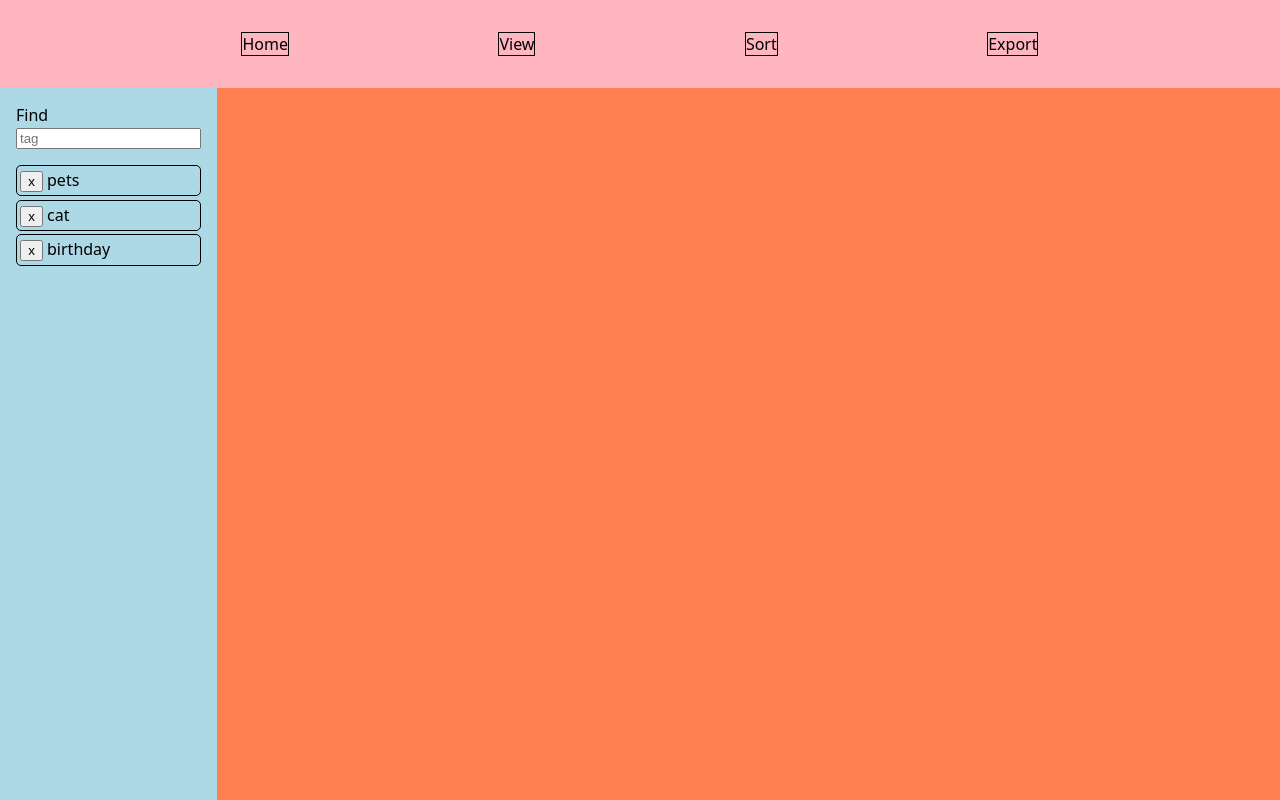
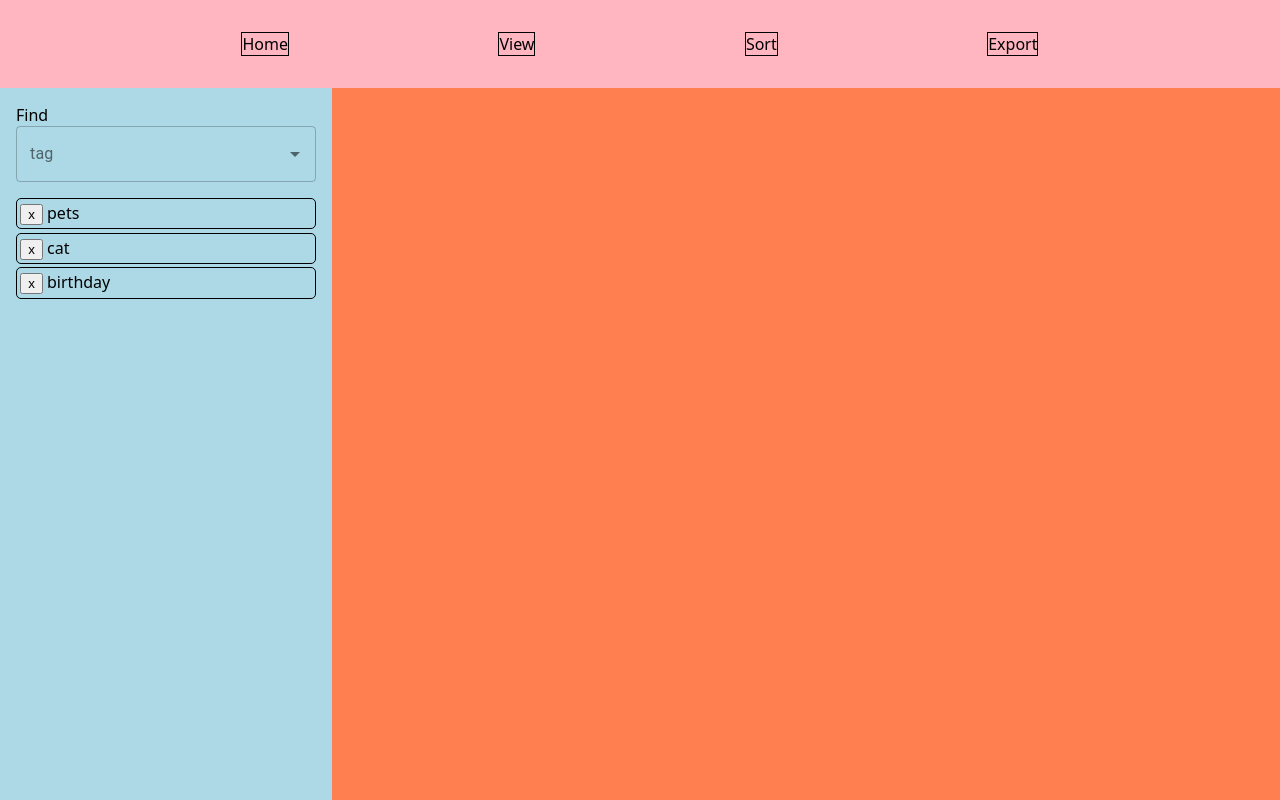
Before and after one commit to SlimTim10/taggable, a React (Create React App) app in the folder frontend/: page / in a window 1280 px wide. Built offline with nearby package versions, Linux system fonts and the light colour scheme; no server answers.

Commit message:
Can add tags to filter files

```diff
--- a/frontend/package.json
+++ b/frontend/package.json
@@ -3,6 +3,8 @@
   "version": "0.1.0",
   "private": true,
   "dependencies": {
+    "@material-ui/core": "^4.11.0",
+    "@material-ui/lab": "^4.0.0-alpha.56",
     "@testing-library/jest-dom": "^5.11.4",
     "@testing-library/react": "^11.1.0",
     "@testing-library/user-event": "^12.1.10",
--- a/frontend/src/App.js
+++ b/frontend/src/App.js
@@ -13,31 +13,22 @@ const empty = xs => xs.length === 0
 
 const App = () => {
   const [files, setFiles] = useState([])
-  const [selectionTags, setSelectionTags] = useState([])
   // const [findTags, setFindTags] = useState([])
   const [findTags, setFindTags] = useState([
     {tagID: 1, tagText: 'pets'},
     {tagID: 2, tagText: 'cat'},
     {tagID: 3, tagText: 'birthday'},
   ])
-  const [tagInput, setTagInput] = useState('')
 
-  useEffect(() => {
-    const fetchTags = async () => {
-      try {
-        const url =
-              empty(tagInput) ? `/tags`
-              : `/tags?match=${tagInput}`
-        const res = await axios.get(url)
-        if (Array.isArray(res.data)) setSelectionTags(res.data)
-      } catch (e) {
-        console.error('Could not fetch tags')
-        console.error(e)
-      }
+  const removeTag = tag => {
+    setFindTags(fts => fts.filter(ft => ft.tagID !== tag.tagID))
+  }
+
+  const addTag = tag => {
+    if (!findTags.map(t => t.tagID).includes(tag.tagID)) {
+      setFindTags(fts => [...fts, tag])
     }
-
-    fetchTags()
-  }, [tagInput])
+  }
 
   useEffect(() => {
     const fetchFiles = async () => {
@@ -59,7 +50,7 @@ const App = () => {
   return (
     <div className="App">
       <Header />
-      <LeftSidebar {...{findTags, setFindTags, tagInput, setTagInput, selectionTags}} />
+      <LeftSidebar {...{findTags, removeTag, addTag}} />
       <Main {...{files}} />
     </div>
   )
--- a/frontend/src/Components/Find.js
+++ b/frontend/src/Components/Find.js
@@ -1,24 +1,16 @@
-import { useState } from 'react'
+import FindTextField from './FindTextField'
 
-const Find = ({findTags, setFindTags, tagInput, setTagInput, selectionTags}) => {
-  const removeTag = tagID => (e) => {
-    setFindTags(fts => fts.filter(ft => ft.tagID !== tagID))
-  }
-
-  const handleInput = (e) => {
-    setTagInput(e.target.value)
-  }
-
+const Find = ({findTags, removeTag, addTag}) => {
   const makeFindTag = findTag => (
     <li key={findTag.tagID}>
-      <button onClick={removeTag(findTag.tagID)}>x</button> {findTag.tagText}
+      <button onClick={() => removeTag(findTag)}>x</button> {findTag.tagText}
     </li>
   )
 
   return (
     <>
       <div>Find</div>
-      <input onChange={handleInput} placeholder="tag"></input>
+      <FindTextField {...{addTag}}/>
       <ul className="find-tags">
         {findTags.map(makeFindTag)}
       </ul>
--- /dev/null
+++ b/frontend/src/Components/FindTextField.js
@@ -0,0 +1,83 @@
+import { useState, useEffect } from 'react'
+import axios from 'axios'
+import { TextField, CircularProgress } from '@material-ui/core'
+import { Autocomplete } from '@material-ui/lab'
+
+const FindTextField = ({addTag}) => {
+  const [open, setOpen] = useState(false)
+  const [options, setOptions] = useState([])
+  const loading = open && options.length === 0
+
+  useEffect(() => {
+    let active = true
+
+    if (!loading) return undefined
+
+    const fetchTags = async () => {
+      try {
+        const url = `/tags`
+        const res = await axios.get(url)
+        if (active && Array.isArray(res.data)) {
+          setOptions(res.data)
+        }
+      } catch (e) {
+        console.error('Could not fetch tags')
+        console.error(e)
+      }
+    }
+
+    fetchTags()
+
+    return () => {
+      active = false
+    }
+  }, [loading])
+
+  useEffect(() => {
+    if (!open) {
+      setOptions([])
+    }
+  }, [open])
+
+  return (
+    <Autocomplete
+      id="find-text-field"
+      style={{ width: 300 }}
+      autoHighlight={true}
+      open={open}
+      onOpen={() => {
+        setOpen(true)
+      }}
+      onClose={() => {
+        setOpen(false)
+      }}
+      onChange={(event, newValue) => {
+        if (newValue) {
+          addTag(newValue)
+        }
+      }}
+      getOptionSelected={(option, value) => option.tagText === value.tagText}
+      getOptionLabel={option => option.tagText}
+      options={options}
+      loading={loading}
+      renderInput={params => (
+        <TextField
+          {...params}
+          label="tag"
+          variant="outlined"
+          InputProps={{
+            ...params.InputProps,
+            endAdornment: (
+              <>
+                {loading ? <CircularProgress color="inherit" size={20} /> : null}
+                {params.InputProps.endAdornment}
+              </>
+            )
+          }}
+        />
+      )}
+    />
+  )
+}
+
+export default FindTextField
--- a/frontend/src/Layout/LeftSidebar.js
+++ b/frontend/src/Layout/LeftSidebar.js
@@ -1,9 +1,9 @@
 import Find from '../Components/Find'
 
-const LeftSidebar = ({findTags, setFindTags, tagInput, setTagInput, selectionTags}) => {
+const LeftSidebar = ({findTags, removeTag, addTag}) => {
   return (
     <div className="left-sidebar">
-      <Find {...{findTags, setFindTags, tagInput, setTagInput, selectionTags}} />
+      <Find {...{findTags, removeTag, addTag}} />
     </div>
   )
 }
```
Also changed, not shown: 1 other file (tests, documents, lock files or other folders).
